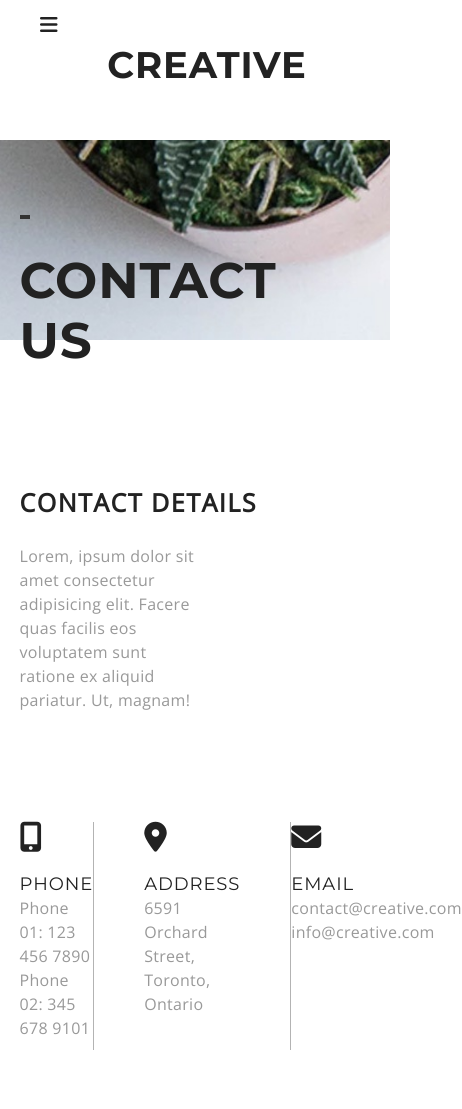
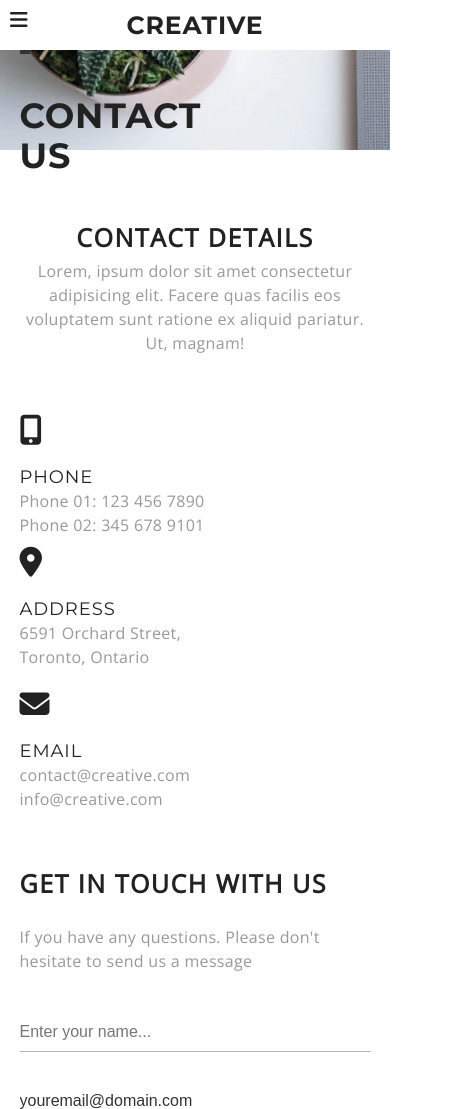
Before and after one commit to emmawalden/emmaWaldenProjectTwo, a plain HTML site: page contact.html in a window 390 px wide. Shown: the top 1109 px of the page, 462 px wide, since content can reach past the window. Drawn offline with nearby package versions, Linux system fonts and the light colour scheme.

Commit message:
added media queries for contact page

```diff
--- a/styles/sass/_blog.scss
+++ b/styles/sass/_blog.scss
@@ -223,6 +223,7 @@ form input {
 
 }
 
+// Start of blog page media queries
 @media (max-width: 1335px) {
     .blogPosts {
         img {
@@ -288,6 +289,10 @@ form input {
 }
 
 @media (max-width: 650px) {
+    .blog h2 {
+        font-size: 2.5rem;
+    }
+
     .blog header {
         height: 260px;
     }
@@ -339,10 +344,6 @@ form input {
         height: 200px;
     }
 
-    .blog h2 {
-        font-size: 2.5rem;
-    }
-
     .blog h1 {
         font-size: 3rem;
     }
--- a/styles/sass/_contact.scss
+++ b/styles/sass/_contact.scss
@@ -107,7 +107,106 @@
     background-image: url(../assets/contact2.jpeg);
     background-size: cover;
     background-repeat: no-repeat;
+    background-position: center;
     height: 550px;
     display: block;
 
 }
+
+// Start of Contact page media queries
+
+@media (max-width: 1080px) {
+    .topHeader {
+        height: 100px;
+    }
+}
+
+@media (max-width: 950px) {
+    .contact h1 {
+        font-size: 3.5rem;
+    }
+
+    .topHeader {
+        h1 {
+            padding: 0 0 50px 0;
+        }
+            span {
+                bottom: 0;
+            }
+    }
+
+    .topHeader h1::before {
+    padding-top: 50px;
+    }
+
+// Reducing padding on Contact section
+    .secondContactSection {
+        h3 {
+            padding: 75px 0 10px 0;
+        }
+    }
+// Stacking Icon Section
+    .iconList {
+        width: 100%;
+        flex-direction: column;
+        padding: 50px 0 0 0;
+            i {
+                padding-bottom: 20px;
+            }
+            .address {
+                border: none;
+                padding: 0 0 20px 0;
+            }
+    }
+
+    .address address {
+        width: 50%;
+    }
+
+    .contentContainer {
+        height: 400px;
+    }
+}
+
+@media (max-width: 650px) {
+// Reducing hamburger and logo sizing
+    .contact h2 {
+        font-size: 2.5rem;
+    }
+
+    .contact header {
+        height: 50px;
+        margin: auto 0;
+    }
+
+    .topMenu {
+        font-size: 2rem;
+        top: 15px;
+    }
+
+// Reducing padding on Contact form
+    .contactForm {
+        padding: 50px 0 50px 0;
+            p {
+                padding-bottom: 0;
+            }
+    }
+
+    .contentContainer {
+        height: 300px;
+    }
+}
+
+@media (max-width: 450px) {
+    .topMenu {
+        top: 10px;
+        left: 10px;
+    }
+
+    .secondContactSection {
+        text-align: center;
+            p {
+                width: 100%;
+        }
+    }
+}
```
Also changed, not shown: styles/style.css.
